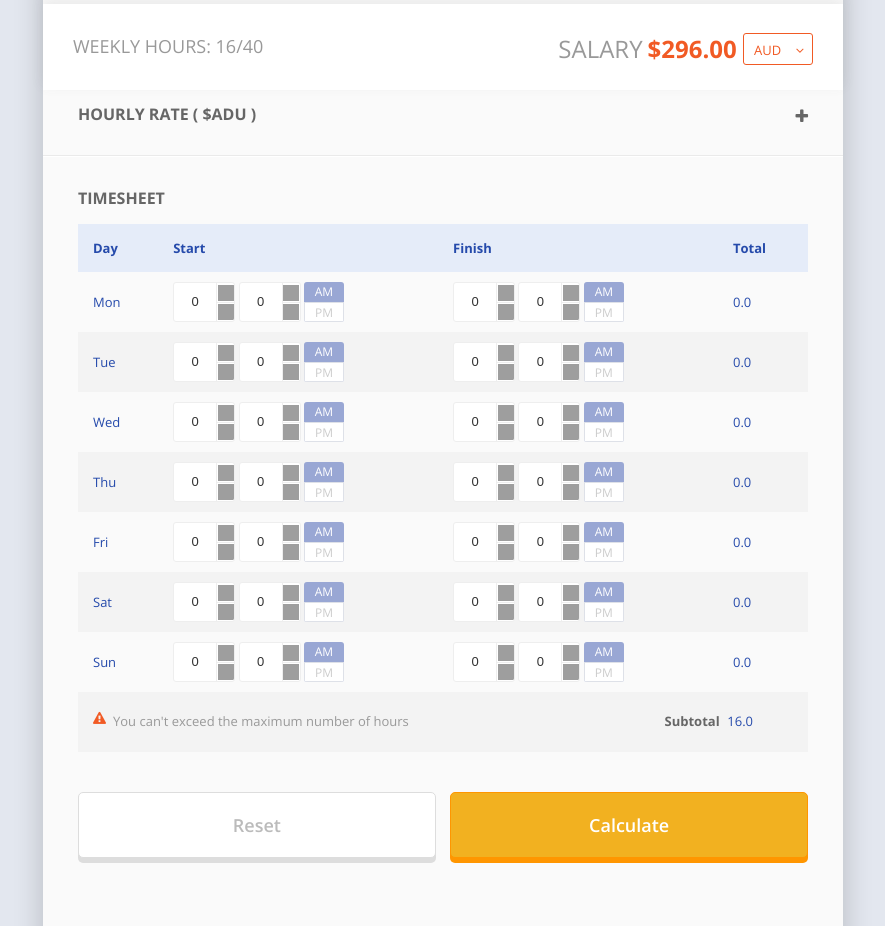
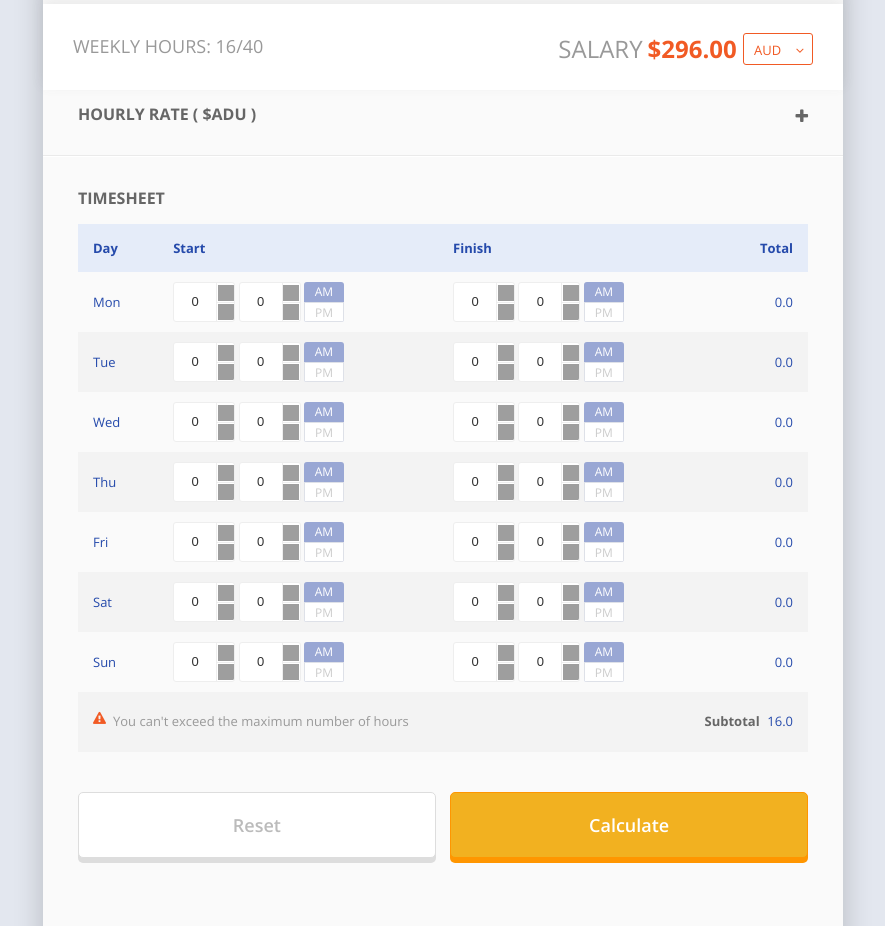
Before and after one commit to waterwaltz/meStudent, a PHP site: page / in a window 1280 px wide. Shown: the part 710-1636 px from the top of the page, without its empty margins (197-1082 px from the left). Run offline with PHP 8.4, Linux system fonts and the light colour scheme; some libraries are stand-ins or nearby versions; grey boxes are pictures that could not be loaded.

Commit message:
Add files via upload

```diff
--- a/theme/tw/css/css.css
+++ b/theme/tw/css/css.css
@@ -144,6 +144,8 @@ label.ampm-switch .toggle-button:before {display: block;width: 38px;height: 18px
 .time_tb{color: #254aab;font-size: 13px;}
 .time_tb table{width: 100%;}
 .time_tb th{padding: 15px;font-weight: bold;background: #e5ecf9;}
+.time_tb th:nth-child(4), .time_tb td:nth-child(4){text-align: right;}
+
 .time_tb td{padding: 10px 15px;}
 .time_tb td.total{width: 90px;}
 .time_tb tr:nth-child(2n+1){background: #f3f3f3;}
@@ -154,7 +156,7 @@ label.ampm-switch .toggle-button:before {display: block;width: 38px;height: 18px
 .warning{color: #999;padding: 10px 0 10px 20px;float: left;position: relative;}
 .warning i{color: #f15a24;display: inline-block;margin-right: 5px;position: absolute;top: 10px;left: 0;}
 .subtotal{color: #666;}
-.subtotal + span{width: 30px;display: inline-block;text-align: right;margin-right: 40px;}
+.subtotal + span{width: 30px;display: inline-block;text-align: right;}
 
 @media(max-width:680px){
 	.time_tb td{display: block;padding:5px 15px;text-align: right;position: relative;}
```
